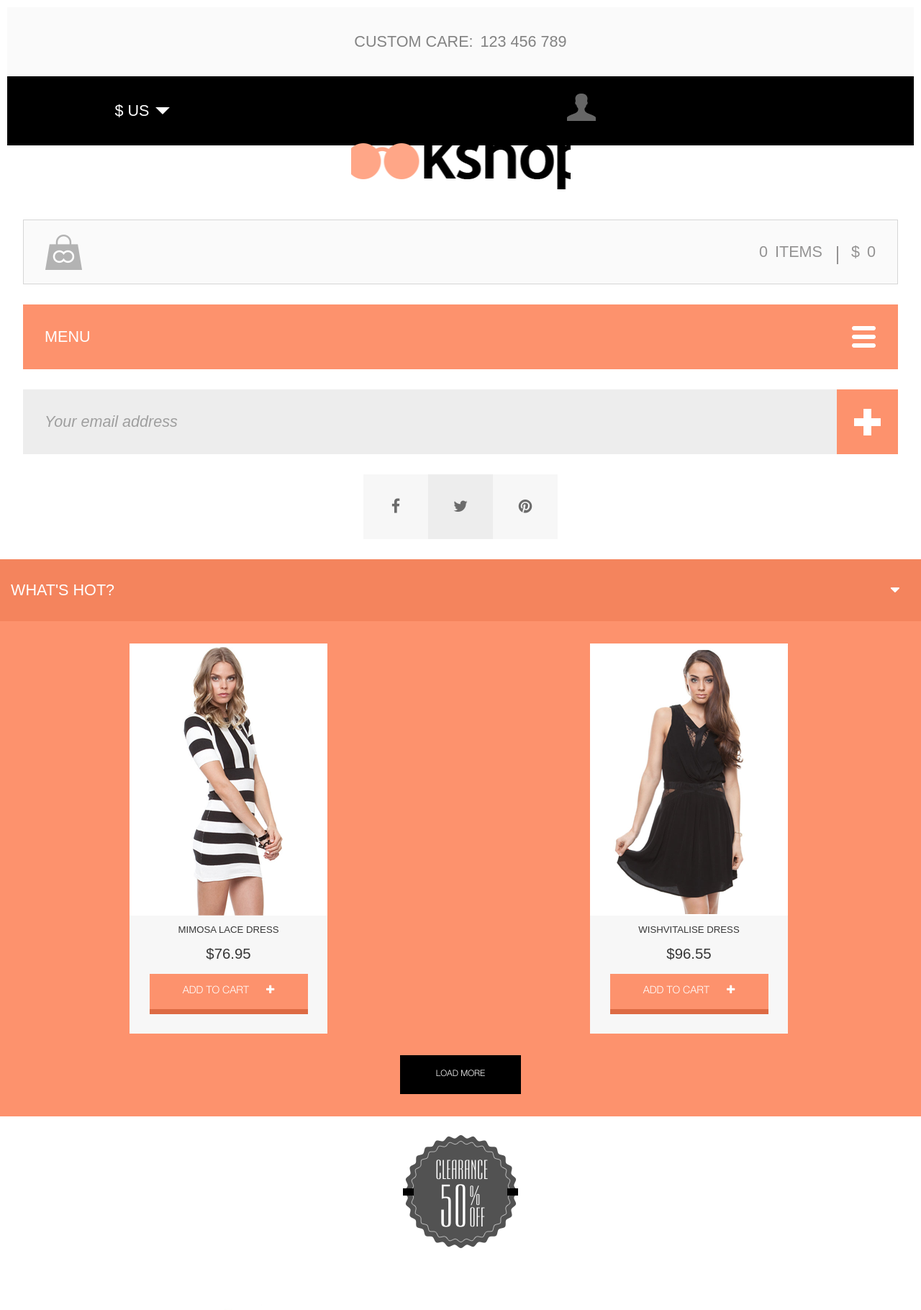
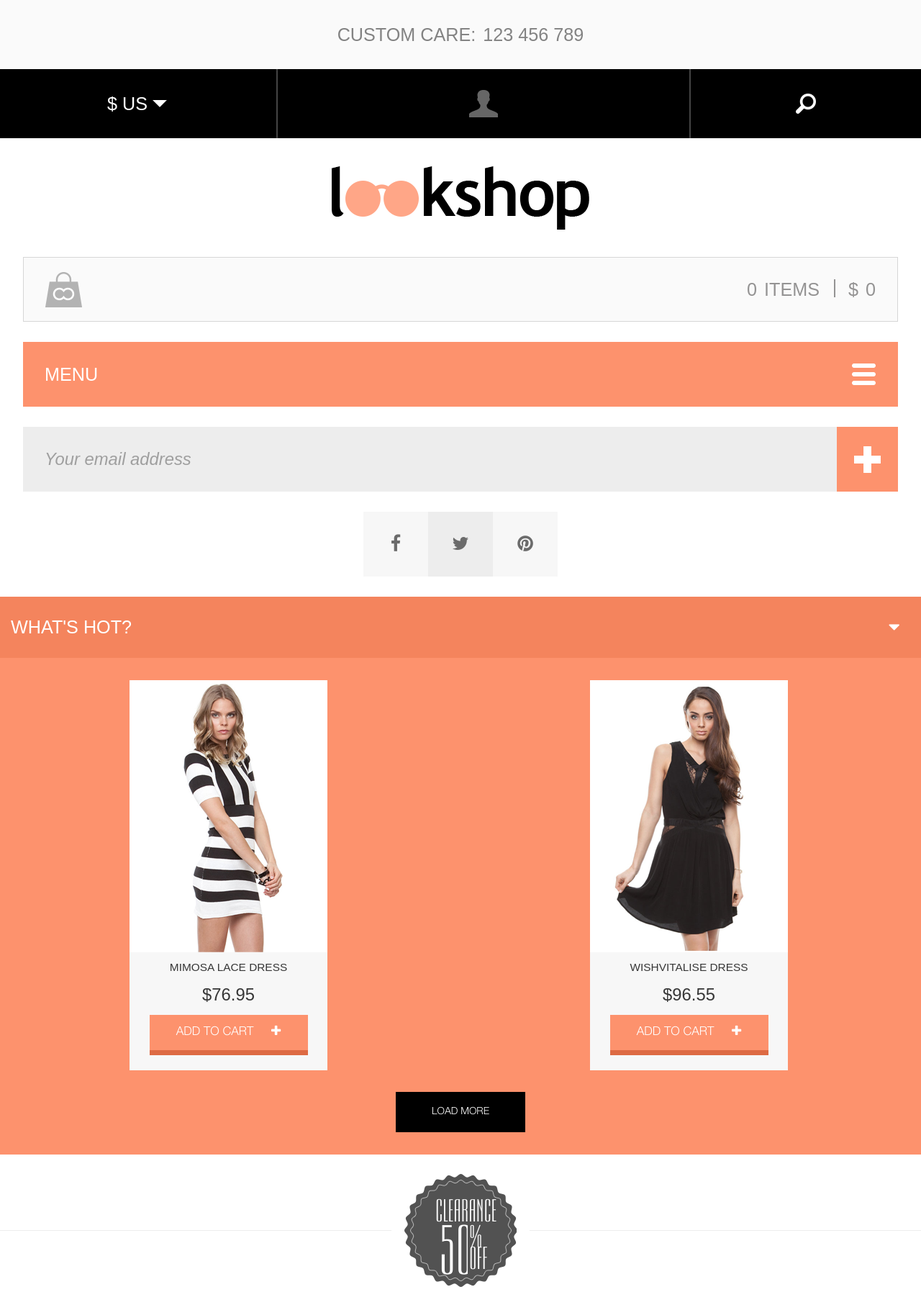
Before and after one commit to LiberVitalik/css-recipes-and-layouts, a website: page app/index.html in a window 1280 px wide. Shown: the top 1820 px of the page at 72% size. Drawn offline with Linux system fonts and the light colour scheme.

Commit message:
add protection

```diff
--- a/app/css/style.css
+++ b/app/css/style.css
@@ -84,13 +84,6 @@ html {
     align-items: center;
 }
 
-.main-header .account img {
-    width: 40px;
-    height: 38px;
-    margin-right: 15px;
-    margin-bottom: 10px;
-}
-
 .main-header .account a {
     display: flex;
     flex-direction: column;
@@ -169,6 +162,8 @@ html {
 
 .main-price-wrapper .main-price-items .main-price-items-count {
     margin-right: 40px;
+    max-width: 130px;
+    display: flex;
 }
 
 .main-price-wrapper .main-price-items .main-price-sum {
@@ -182,12 +177,13 @@ html {
 }
 
 .main-price-wrapper .main-price-items .main-price-items-count span,
+.main-price-wrapper .main-price-items .main-price-items-count p,
 .main-price-wrapper .main-price-items .main-price-sum span {
     font-size: 1.8rem;
 }
 
 .main-price-wrapper .main-price-items .main-price-sum span + span,
-.main-price-wrapper .main-price-items .main-price-items-count span + span {
+.main-price-wrapper .main-price-items .main-price-items-count p {
     margin-left: 10px;
 }
 
@@ -197,7 +193,6 @@ html {
     height: 25px;
     display: block;
     position: absolute;
-    top: 4px;
     left: -20px;
     background: #949393;
 }
@@ -210,6 +205,10 @@ html {
     font-size: 1.8rem;
     text-transform: uppercase;
     font-family: Arial, sans-serif;
+}
+
+.menu p {
+    max-width: 220px;
 }
 
 .menu button,
@@ -246,7 +245,7 @@ html {
 
 .user-mail input[type="email"],
 .user-mail input[type="email"]::placeholder {
-    font-size: 1.8rem;
+    font-size: 1.7rem;
     font-family: Arial, sans-serif;
 }
 
@@ -338,15 +337,21 @@ html {
 }
 
 .goods-hot ul {
+    height: 85px;
     margin-left: 15px;
     max-width: 500px;
+    display: flex;
+    align-items: center;
 }
 
 .goods-hot li {
-    height: 86px;
+    //height: 86px;
     text-transform: uppercase;
-    display: flex;
-    align-items: center;
+    max-width: 250px;
+    display: block;
+    white-space: nowrap;
+    overflow: hidden;
+    text-overflow: ellipsis;
 }
 
 .goods-hot li:not(:first-child) {
@@ -436,6 +441,8 @@ html {
     font-family: HelveticaRegular, Arial, sans-serif;
     text-transform: uppercase;
     cursor: pointer;
+    max-height: 60px;
+    overflow: hidden;
 }
 
 /*DISCOUNTS*/
@@ -448,6 +455,18 @@ html {
     justify-content: center;
     position: relative;
     margin-top: 25px;
+}
+
+.discounts-wrapper:before {
+    content: '';
+    display: block;
+    width: 100%;
+    height: 1px;
+    background: #ededed;
+    position: absolute;
+    top: 50%;
+    left: 0;
+    z-index: 0;
 }
 
 .discounts-wrapper .discount,
@@ -466,30 +485,26 @@ html {
     background: #525252;
     background: url("../img/main/discounts_bg.png") 50% 50% no-repeat;
     position: relative;
+    z-index: 2;
 }
 
-.discount:before,
-.discount:after {
+.discounts-wrapper .discount:before,
+.discounts-wrapper .discount:after {
     content: "";
     display: block;
-    /*width: 30%;
-    height: 1px;
-    background: #ededed;
     position: absolute;
-    top: 50%;
-    z-index: -1;*/
-    position: absolute;
-    width: 15px;
-    height: 10px;
-    background: black;
+    width: 18px;
+    height: 20px;
+    background: #fff;
+    z-index: 1;
 }
 
 .discount:before {
-    left: 0;
+    left: -16px;
 }
 
 .discount:after {
-    right: 0;
+    right: -16px;
 }
 
 .discount .discount-count-info {
@@ -526,14 +541,13 @@ html {
     position: absolute;
     top: 55px;
     left: 50px;
+    font-size: 6.6rem;
+    max-width: 40px;
+    overflow: hidden;
 }
 
 .discount .discount-count-info p {
     font-size: 3rem;
-}
-
-.discount .discount-count-info .discount-count {
-    font-size: 6.6rem;
 }
 
 /*FOOTER*/
--- a/app/css/style_400.css
+++ b/app/css/style_400.css
@@ -1,29 +1,9 @@
-@media screen and (min-width: 430px) {
+@media screen and (min-width: 374px) {
     html {
-        font-size: 12px;
-    }
-
-    .main-header {
-        flex-direction: column;
-        height: 120px;
-        padding: 10px;
-    }
-
-    .main-header .currency,
-    .main-header .search-icon {
-        border: none;
-        height: auto;
-    }
-
-    .main-header .search-icon {
-        width: 28px;
-        height: 28px;
-        background: url("../img/main/logo.png") no-repeat 50% 50%;
+        font-size: 14px;
     }
 
     .logo {
-        width: 305px;
-        height: 80px;
         background: url("../img/main/logo.png") no-repeat 50% 50%;
     }
 }
--- a/app/index.html
+++ b/app/index.html
@@ -42,7 +42,7 @@
         <div class="main-price-items">
             <div class="main-price-items-count">
                 <span>0</span>
-                <span>items</span>
+                <p class="clip">items</p>
             </div>
             <div class="main-price-sum">
                 <span>$</span>
@@ -51,7 +51,7 @@
         </div>
     </aside>
     <nav class="menu">
-        <span>menu</span>
+        <p class="clip">menu</p>
         <button></button>
     </nav>
     <aside class="user-mail">
```
